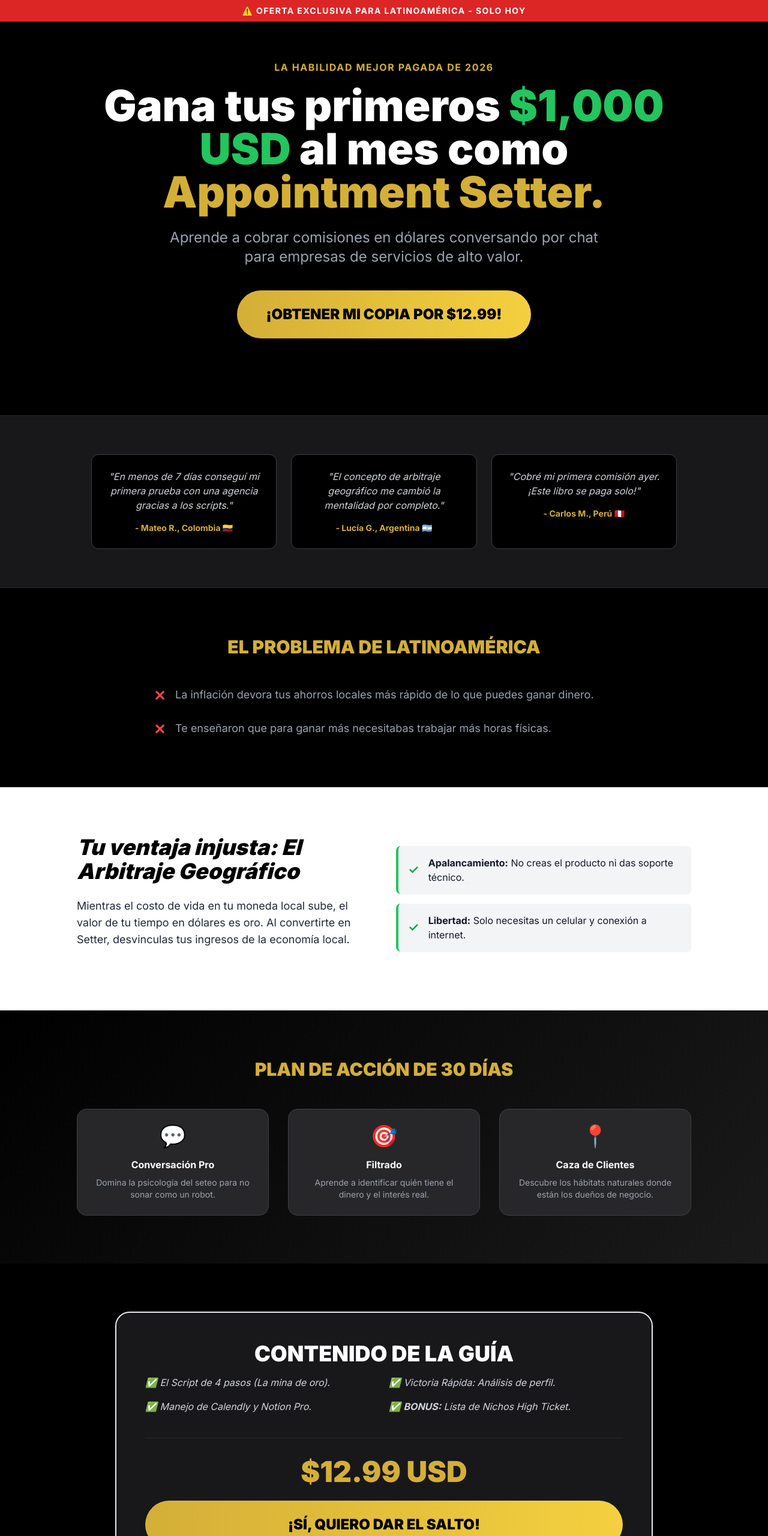
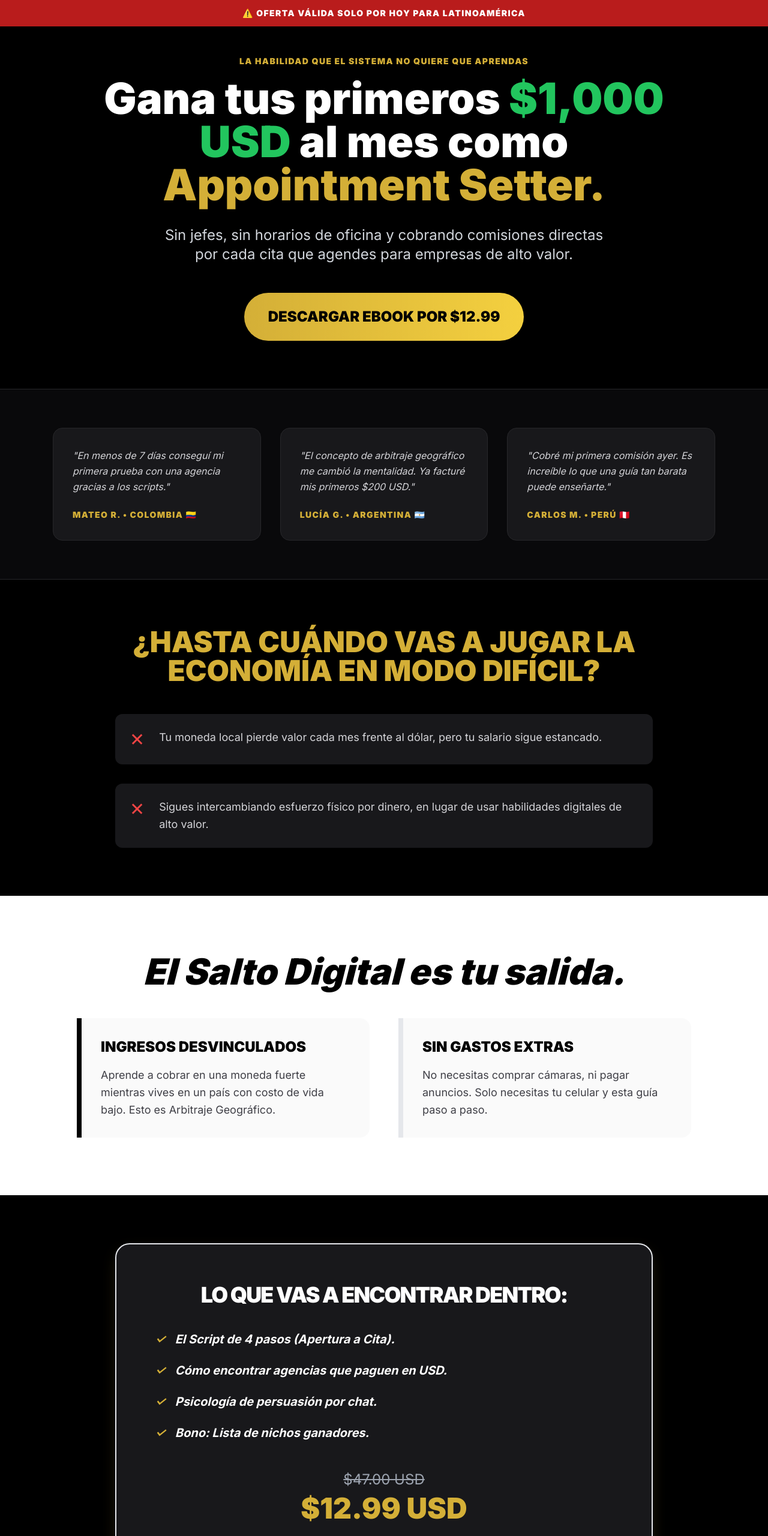
Before and after one commit to pantallassinculpa-dev/salto-digital, a plain HTML site: page index.html in a window 1280 px wide. Shown: the top 2560 px of the page at 60% size. Drawn offline with nearby package versions, Linux system fonts and the light colour scheme.

Commit message:
Update index.html

```diff
--- a/index.html
+++ b/index.html
@@ -6,148 +6,147 @@
     <title>El Salto Digital | Domina el Appointment Setting</title>
 
     <meta property="og:title" content="El Salto Digital: Gana en Dólares">
-    <meta property="og:description" content="Aprende la habilidad de Appointment Setting y factura tus primeros $1,000 USD.">
-    <meta property="og:image" content="https://raw.githubusercontent.com/pantallassinculpa-dev/salto-digital/main/portada.jpg"> <script src="https://cdn.tailwindcss.com"></script>
+    <meta property="og:description" content="Domina la habilidad de Appointment Setting y factura en dólares.">
+    <meta name="theme-color" content="#000000">
+
+    <script src="https://cdn.tailwindcss.com"></script>
     <link href="https://fonts.googleapis.com/css2?family=Inter:wght@400;700;900&display=swap" rel="stylesheet">
+
     <style>
-        body { font-family: 'Inter', sans-serif; scroll-behavior: smooth; }
-        .gradient-bg { background: linear-gradient(135deg, #000000 0%, #1a1a1a 100%); }
+        body { font-family: 'Inter', sans-serif; background-color: #000; color: #fff; scroll-behavior: smooth; }
         .gold-text { color: #D4AF37; }
-        .gold-button { background: linear-gradient(90deg, #D4AF37 0%, #F4D03F 100%); }
+        .gold-gradient { background: linear-gradient(90deg, #D4AF37 0%, #F4D03F 100%); }
+        .card-shadow { box-shadow: 0 10px 30px -10px rgba(212, 175, 55, 0.3); }
+        .section-padding { padding-top: 5rem; padding-bottom: 5rem; }
     </style>
 
     <script>
     !function(f,b,e,v,n,t,s) {if(f.fbq)return;n=f.fbq=function(){n.callMethod? n.callMethod.apply(n,arguments):n.queue.push(arguments)}; if(!f._fbq)f._fbq=n;n.push=n;n.loaded=!0;n.version='2.0'; n.queue=[];t=b.createElement(e);t.async=!0; t.src=v;s=b.getElementsByTagName(e)[0]; s.parentNode.insertBefore(t,s)}(window, document,'script', 'https://connect.facebook.net/en_US/fbevents.js');
-    fbq('init', '902431028897879');
-    fbq('track', 'PageView');
+    fbq('init', '902431028897879'); fbq('track', 'PageView');
     </script>
 </head>
-<body class="bg-black text-white antialiased">
+<body class="antialiased">
 
-    <div class="bg-red-600 text-white text-center py-2 text-sm font-bold uppercase tracking-widest sticky top-0 z-50">
-        ⚠️ Oferta exclusiva para Latinoamérica - Solo hoy
+    <div class="bg-red-700 text-white text-center py-3 text-xs md:text-sm font-black uppercase tracking-widest sticky top-0 z-50">
+        ⚠️ Oferta válida solo por hoy para Latinoamérica
     </div>
 
-    <header class="max-w-5xl mx-auto px-6 pt-16 pb-20 text-center">
-        <h2 class="gold-text uppercase font-bold tracking-widest mb-4">La habilidad mejor pagada de 2026</h2>
-        <h1 class="text-5xl md:text-7xl font-black leading-tight mb-6">
+    <header class="max-w-5xl mx-auto px-6 pt-12 pb-20 text-center">
+        <p class="gold-text uppercase font-black tracking-widest text-sm mb-4">La habilidad que el sistema no quiere que aprendas</p>
+        <h1 class="text-4xl md:text-7xl font-black leading-tight mb-8">
             Gana tus primeros <span class="text-green-500">$1,000 USD</span> al mes como <span class="gold-text">Appointment Setter.</span>
         </h1>
-        <p class="text-gray-400 text-lg md:text-2xl mb-10 max-w-3xl mx-auto">
-            Aprende a cobrar comisiones en dólares conversando por chat para empresas de servicios de alto valor.
+        <p class="text-gray-300 text-lg md:text-2xl mb-12 max-w-3xl mx-auto leading-relaxed">
+            Sin jefes, sin horarios de oficina y cobrando comisiones directas por cada cita que agendes para empresas de alto valor.
         </p>
-        <div class="mb-12">
-            <a href="https://pay.hotmart.com/X104074226W" class="gold-button text-black font-black text-2xl py-6 px-12 rounded-full shadow-lg hover:scale-105 transition-transform inline-block w-full md:w-auto">
-                ¡OBTENER MI COPIA POR $12.99!
+        <div class="flex justify-center">
+            <a href="https://pay.hotmart.com/X104074226W" class="gold-gradient text-black font-black text-xl md:text-2xl py-6 px-10 rounded-full hover:scale-105 transition-transform duration-300 shadow-2xl block w-full md:w-auto">
+                DESCARGAR EBOOK POR $12.99
             </a>
         </div>
     </header>
 
-    <section class="py-16 bg-zinc-900 border-y border-zinc-800">
-        <div class="max-w-5xl mx-auto px-6">
-            <div class="grid md:grid-cols-3 gap-6 text-center">
-                <div class="p-6 bg-black rounded-xl border border-zinc-700">
-                    <p class="text-gray-300 italic mb-4">"En menos de 7 días conseguí mi primera prueba con una agencia gracias a los scripts."</p>
-                    <p class="font-bold gold-text text-sm">- Mateo R., Colombia 🇨🇴</p>
+    <section class="bg-zinc-950 py-16 border-y border-zinc-800">
+        <div class="max-w-6xl mx-auto px-6">
+            <div class="grid md:grid-cols-3 gap-8">
+                <div class="bg-zinc-900 p-8 rounded-2xl border border-zinc-800">
+                    <p class="text-zinc-300 italic mb-6 leading-relaxed">"En menos de 7 días conseguí mi primera prueba con una agencia gracias a los scripts."</p>
+                    <p class="font-black gold-text text-sm uppercase tracking-widest">Mateo R. • Colombia 🇨🇴</p>
                 </div>
-                <div class="p-6 bg-black rounded-xl border border-zinc-700">
-                    <p class="text-gray-300 italic mb-4">"El concepto de arbitraje geográfico me cambió la mentalidad por completo."</p>
-                    <p class="font-bold gold-text text-sm">- Lucía G., Argentina 🇦🇷</p>
+                <div class="bg-zinc-900 p-8 rounded-2xl border border-zinc-800">
+                    <p class="text-zinc-300 italic mb-6 leading-relaxed">"El concepto de arbitraje geográfico me cambió la mentalidad. Ya facturé mis primeros $200 USD."</p>
+                    <p class="font-black gold-text text-sm uppercase tracking-widest">Lucía G. • Argentina 🇦🇷</p>
                 </div>
-                <div class="p-6 bg-black rounded-xl border border-zinc-700">
-                    <p class="text-gray-300 italic mb-4">"Cobré mi primera comisión ayer. ¡Este libro se paga solo!"</p>
-                    <p class="font-bold gold-text text-sm">- Carlos M., Perú 🇵🇪</p>
+                <div class="bg-zinc-900 p-8 rounded-2xl border border-zinc-800">
+                    <p class="text-zinc-300 italic mb-6 leading-relaxed">"Cobré mi primera comisión ayer. Es increíble lo que una guía tan barata puede enseñarte."</p>
+                    <p class="font-black gold-text text-sm uppercase tracking-widest">Carlos M. • Perú 🇵🇪</p>
                 </div>
             </div>
         </div>
     </section>
 
-    <section class="py-20 px-6">
-        <div class="max-w-3xl mx-auto text-center">
-            <h3 class="text-3xl font-black mb-12 uppercase gold-text">El problema de Latinoamérica</h3>
-            <ul class="text-left space-y-6 text-gray-400 text-lg">
-                <li class="flex items-start">
-                    <span class="text-red-500 mr-4 font-bold text-2xl">✕</span> La inflación devora tus ahorros locales más rápido de lo que puedes ganar dinero.
-                </li>
-                <li class="flex items-start">
-                    <span class="text-red-500 mr-4 font-bold text-2xl">✕</span> Te enseñaron que para ganar más necesitabas trabajar más horas físicas.
-                </li>
-            </ul>
-        </div>
-    </section>
-
-    <section class="bg-white text-black py-20 px-6">
-        <div class="max-w-5xl mx-auto grid md:grid-cols-2 gap-10 items-center">
-            <div>
-                <h3 class="text-4xl font-black mb-6 italic">Tu ventaja injusta: El Arbitraje Geográfico</h3>
-                <p class="text-gray-800 text-lg mb-6">Mientras el costo de vida en tu moneda local sube, el valor de tu tiempo en dólares es oro. Al convertirte en Setter, desvinculas tus ingresos de la economía local.</p>
-            </div>
-            <div class="space-y-4">
-                <div class="flex items-center space-x-4 p-4 bg-gray-100 rounded-lg shadow-sm border-l-4 border-green-500">
-                    <span class="text-green-600 font-bold text-xl">✓</span>
-                    <p class="text-gray-900"><b>Apalancamiento:</b> No creas el producto ni das soporte técnico.</p>
+    <section class="section-padding px-6">
+        <div class="max-w-4xl mx-auto">
+            <h3 class="text-3xl md:text-5xl font-black mb-12 text-center gold-text leading-tight uppercase">¿Hasta cuándo vas a jugar la economía en modo difícil?</h3>
+            <div class="space-y-8">
+                <div class="flex items-start bg-zinc-900 p-6 rounded-xl">
+                    <span class="text-red-500 text-3xl mr-6">✕</span>
+                    <p class="text-zinc-300 text-lg leading-relaxed">Tu moneda local pierde valor cada mes frente al dólar, pero tu salario sigue estancado.</p>
                 </div>
-                <div class="flex items-center space-x-4 p-4 bg-gray-100 rounded-lg shadow-sm border-l-4 border-green-500">
-                    <span class="text-green-600 font-bold text-xl">✓</span>
-                    <p class="text-gray-900"><b>Libertad:</b> Solo necesitas un celular y conexión a internet.</p>
+                <div class="flex items-start bg-zinc-900 p-6 rounded-xl">
+                    <span class="text-red-500 text-3xl mr-6">✕</span>
+                    <p class="text-zinc-300 text-lg leading-relaxed">Sigues intercambiando esfuerzo físico por dinero, en lugar de usar habilidades digitales de alto valor.</p>
                 </div>
             </div>
         </div>
     </section>
 
-    <section class="py-20 gradient-bg px-6 text-center">
-        <h3 class="text-3xl font-black mb-12 gold-text">PLAN DE ACCIÓN DE 30 DÍAS</h3>
-        <div class="grid md:grid-cols-3 gap-8 max-w-5xl mx-auto">
-            <div class="p-6 bg-zinc-800 rounded-2xl border border-zinc-700 hover:border-gold transition-colors">
-                <p class="text-4xl mb-4">💬</p>
-                <h4 class="font-bold mb-2">Conversación Pro</h4>
-                <p class="text-sm text-gray-400">Domina la psicología del seteo para no sonar como un robot.</p>
-            </div>
-            <div class="p-6 bg-zinc-800 rounded-2xl border border-zinc-700 hover:border-gold transition-colors">
-                <p class="text-4xl mb-4">🎯</p>
-                <h4 class="font-bold mb-2">Filtrado</h4>
-                <p class="text-sm text-gray-400">Aprende a identificar quién tiene el dinero y el interés real.</p>
-            </div>
-            <div class="p-6 bg-zinc-800 rounded-2xl border border-zinc-700 hover:border-gold transition-colors">
-                <p class="text-4xl mb-4">📍</p>
-                <h4 class="font-bold mb-2">Caza de Clientes</h4>
-                <p class="text-sm text-gray-400">Descubre los hábitats naturales donde están los dueños de negocio.</p>
+    <section class="bg-white text-black py-24 px-6">
+        <div class="max-w-5xl mx-auto">
+            <h3 class="text-4xl md:text-6xl font-black mb-12 text-center leading-none italic">El Salto Digital es tu salida.</h3>
+            <div class="grid md:grid-cols-2 gap-12">
+                <div class="p-8 border-l-8 border-black bg-zinc-50 rounded-r-2xl">
+                    <h4 class="text-2xl font-black mb-4 uppercase">Ingresos Desvinculados</h4>
+                    <p class="text-zinc-700 text-lg leading-relaxed font-medium">Aprende a cobrar en una moneda fuerte mientras vives en un país con costo de vida bajo. Esto es Arbitraje Geográfico.</p>
+                </div>
+                <div class="p-8 border-l-8 border-gold bg-zinc-50 rounded-r-2xl">
+                    <h4 class="text-2xl font-black mb-4 uppercase">Sin Gastos Extras</h4>
+                    <p class="text-zinc-700 text-lg leading-relaxed font-medium">No necesitas comprar cámaras, ni pagar anuncios. Solo necesitas tu celular y esta guía paso a paso.</p>
+                </div>
             </div>
         </div>
     </section>
 
-    <section class="py-20 px-6">
-        <div class="max-w-4xl mx-auto bg-zinc-900 border-2 border-gold rounded-3xl p-8 md:p-12 text-center shadow-2xl">
-            <h2 class="text-4xl font-black mb-4">CONTENIDO DE LA GUÍA</h2>
-            <div class="text-left grid md:grid-cols-2 gap-4 mb-10 text-gray-300 italic">
-                <p>✅ El Script de 4 pasos (La mina de oro).</p>
-                <p>✅ Victoria Rápida: Análisis de perfil.</p>
-                <p>✅ Manejo de Calendly y Notion Pro.</p>
-                <p>✅ <b>BONUS:</b> Lista de Nichos High Ticket.</p>
-            </div>
-            <div class="border-t border-zinc-800 pt-8">
-                <h3 class="text-5xl font-black gold-text mb-6">$12.99 USD</h3>
-                <a href="https://pay.hotmart.com/X104074226W" class="gold-button text-black font-black text-2xl py-6 px-12 rounded-full w-full inline-block shadow-lg">¡SÍ, QUIERO DAR EL SALTO!</a>
+    <section class="section-padding px-6 bg-black">
+        <div class="max-w-4xl mx-auto bg-zinc-900 p-8 md:p-16 rounded-3xl border-2 border-gold card-shadow">
+            <h3 class="text-3xl md:text-4xl font-black mb-10 text-center uppercase tracking-tighter">Lo que vas a encontrar dentro:</h3>
+            <ul class="space-y-6 text-lg md:text-xl font-bold italic">
+                <li class="flex items-center"><span class="gold-text mr-4">✓</span> El Script de 4 pasos (Apertura a Cita).</li>
+                <li class="flex items-center"><span class="gold-text mr-4">✓</span> Cómo encontrar agencias que paguen en USD.</li>
+                <li class="flex items-center"><span class="gold-text mr-4">✓</span> Psicología de persuasión por chat.</li>
+                <li class="flex items-center"><span class="gold-text mr-4">✓</span> Bono: Lista de nichos ganadores.</li>
+            </ul>
+            <div class="mt-12 text-center">
+                <p class="text-gray-400 line-through text-2xl mb-2">$47.00 USD</p>
+                <p class="text-5xl font-black gold-text mb-10">$12.99 USD</p>
+                <a href="https://pay.hotmart.com/X104074226W" class="gold-gradient text-black font-black text-2xl py-6 px-12 rounded-full block w-full hover:scale-105 transition-transform">
+                    ¡ACCESO INMEDIATO!
+                </a>
             </div>
         </div>
     </section>
 
     <section class="py-20 px-6 text-center">
-        <div class="max-w-2xl mx-auto border border-zinc-800 p-10 rounded-xl bg-zinc-900/50">
-            <h3 class="text-3xl font-black mb-6 italic gold-text">Garantía Incondicional de 60 Días</h3>
-            <p class="text-gray-400 mb-4">Si en 60 días no sientes que esta guía vale 10 veces lo que pagaste, te devolvemos el 100% de tu dinero. Sin preguntas.</p>
-            <p class="text-xs font-bold uppercase tracking-widest opacity-50">Transacción segura vía Hotmart®</p>
+        <div class="max-w-2xl mx-auto border-t border-zinc-800 pt-16">
+            <h3 class="text-3xl font-black mb-6 italic gold-text uppercase">60 Días de Garantía Total</h3>
+            <p class="text-zinc-400 text-lg leading-relaxed">
+                Si aplicas lo que te enseño y en 60 días no has recuperado tu inversión, te devuelvo el 100% de tu dinero. Así de seguro estoy de este método.
+            </p>
         </div>
     </section>
 
-    <footer class="py-10 text-center text-gray-600 text-[10px] uppercase tracking-widest border-t border-zinc-800">
-        <div class="flex justify-center space-x-6 mb-8 opacity-30 grayscale invert">
+    <section class="section-padding px-6 max-w-3xl mx-auto">
+        <h3 class="text-3xl font-black mb-12 text-center uppercase tracking-widest">Preguntas Frecuentes</h3>
+        <div class="space-y-6">
+            <div class="bg-zinc-900 p-8 rounded-2xl">
+                <h4 class="font-black text-xl mb-3 gold-text">¿Necesito hablar inglés?</h4>
+                <p class="text-zinc-400">No. El mercado hispano (España, Miami, México, etc.) es gigante y está desesperado por buenos Setters.</p>
+            </div>
+            <div class="bg-zinc-900 p-8 rounded-2xl">
+                <h4 class="font-black text-xl mb-3 gold-text">¿En cuánto tiempo veré resultados?</h4>
+                <p class="text-zinc-400">Si ejecutas el Capítulo 4 de inmediato, podrías estar hablando con clientes potenciales en menos de 48 horas.</p>
+            </div>
+        </div>
+    </section>
+
+    <footer class="py-12 border-t border-zinc-900 text-center px-6">
+        <div class="flex justify-center space-x-8 opacity-40 grayscale invert mb-10">
             <img src="https://upload.wikimedia.org/wikipedia/commons/5/5e/Visa_Inc._logo.svg" alt="Visa" class="h-4">
-            <img src="https://upload.wikimedia.org/wikipedia/commons/2/2a/Mastercard-logo.svg" alt="Mastercard" class="h-6">
-            <img src="https://upload.wikimedia.org/wikipedia/commons/b/b5/PayPal.svg" alt="Paypal" class="h-5">
+            <img src="https://upload.wikimedia.org/wikipedia/commons/2/2a/Mastercard-logo.svg" alt="Mastercard" class="h-7">
+            <img src="https://upload.wikimedia.org/wikipedia/commons/b/b5/PayPal.svg" alt="Paypal" class="h-6">
         </div>
-        <p>&copy; 2026 El Salto Digital.</p>
-        <p class="mt-4 opacity-50 px-10">Este sitio NO es parte de Facebook o Meta Inc. Ni está respaldado por ellos.</p>
+        <p class="text-zinc-600 text-[10px] uppercase tracking-[0.2em] mb-4 font-bold italic">© 2026 El Salto Digital. Todos los derechos reservados.</p>
+        <p class="text-zinc-800 text-[9px] max-w-2xl mx-auto leading-relaxed">Este sitio no forma parte de Facebook o Meta Inc. No está respaldado por Meta de ninguna manera. FACEBOOK es una marca registrada de Meta, Inc.</p>
     </footer>
 
 </body>
```
